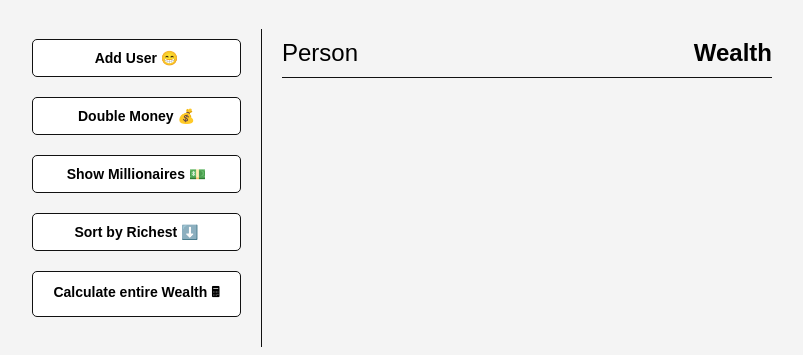
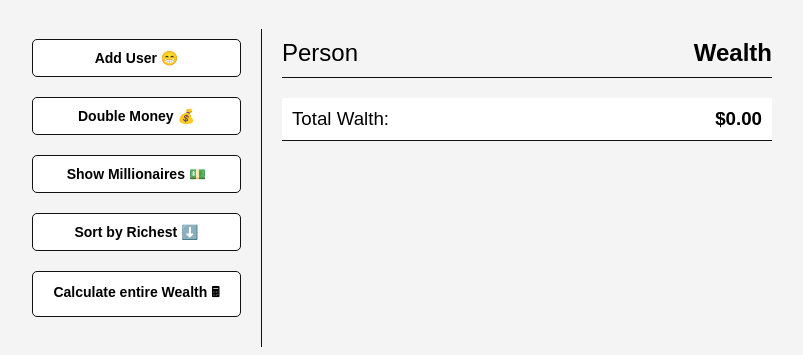
Before and after one commit to romainiac/dom-array-methods, a plain HTML site: page index.html in a window 1280 px wide. Both pictures are taken after a click on the button "Calculate entire Wealth 🖩". Shown: the part 61-416 px from the top of the page, without its empty margins (238-1041 px from the left). Drawn offline with Linux system fonts and the light colour scheme; no server answers.

Commit message:
added method to calculate entire wealth and display it

```diff
--- a/index.html
+++ b/index.html
@@ -15,7 +15,7 @@
         <button id="double">Double Money 💰</button>
         <button id="show-millionaires">Show Millionaires 💵</button>
         <button id="sort">Sort by Richest ⬇️</button>
-        <button id="idcalculate-wealth">Calculate entire Wealth 🖩</button>
+        <button id="calculate-wealth">Calculate entire Wealth 🖩</button>
       </aside>
       <main id="main">
         <h2>Person<strong>Wealth</strong></h2>
--- a/script.js
+++ b/script.js
@@ -54,6 +54,15 @@ function filterMillionaires() {
   updateDOM();
 }
 
+function calculateWealth() {
+  const total = data.reduce((acc, person) => acc + person.money, 0);
+  const wealthEl = document.createElement('div');
+  wealthEl.innerHTML = `<h3>Total Walth: <strong>${formatMoney(
+    total
+  )}</strong>`;
+  main.appendChild(wealthEl);
+}
+
 // Update DOM
 function updateDOM(providedData = data) {
   // Clear main div
@@ -78,3 +87,4 @@ addUserBtn.addEventListener('click', getRandomUser);
 doubleBtn.addEventListener('click', doubleMoney);
 sortBtn.addEventListener('click', sort);
 showMillionairesBtn.addEventListener('click', filterMillionaires);
+calculateWealthBtn.addEventListener('click', calculateWealth);
```
